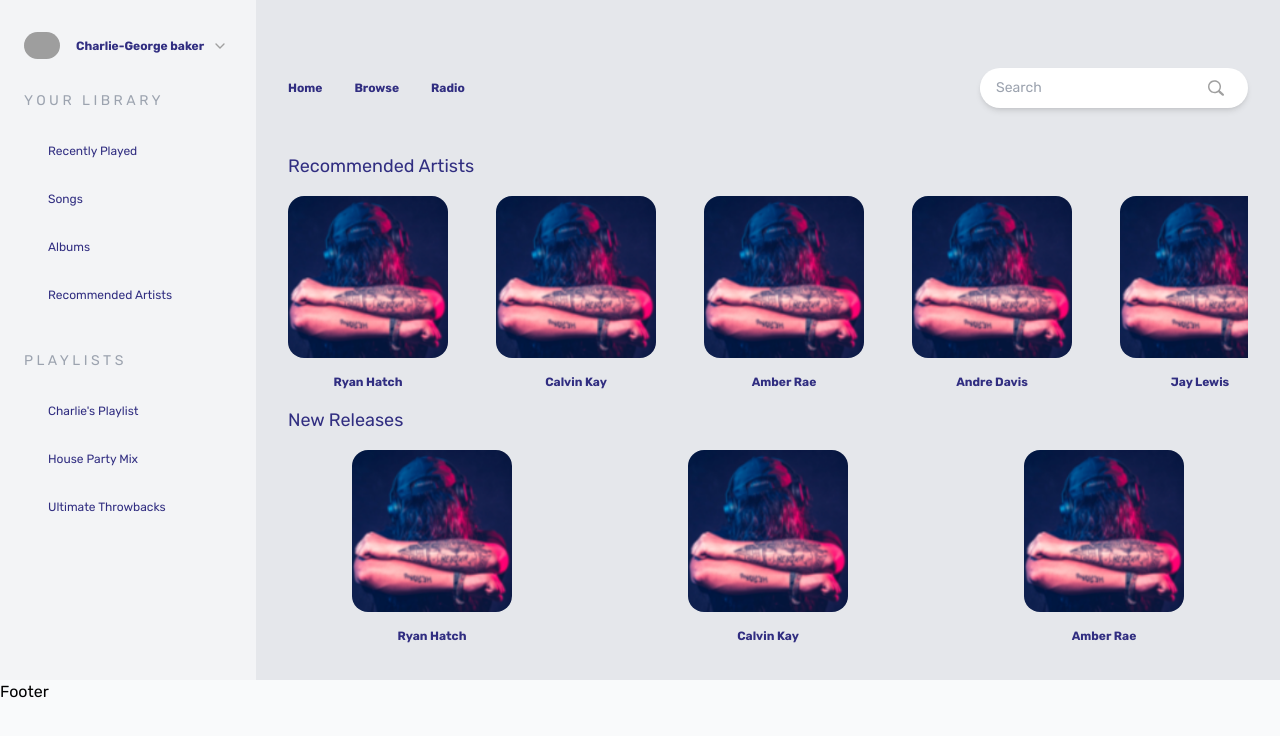
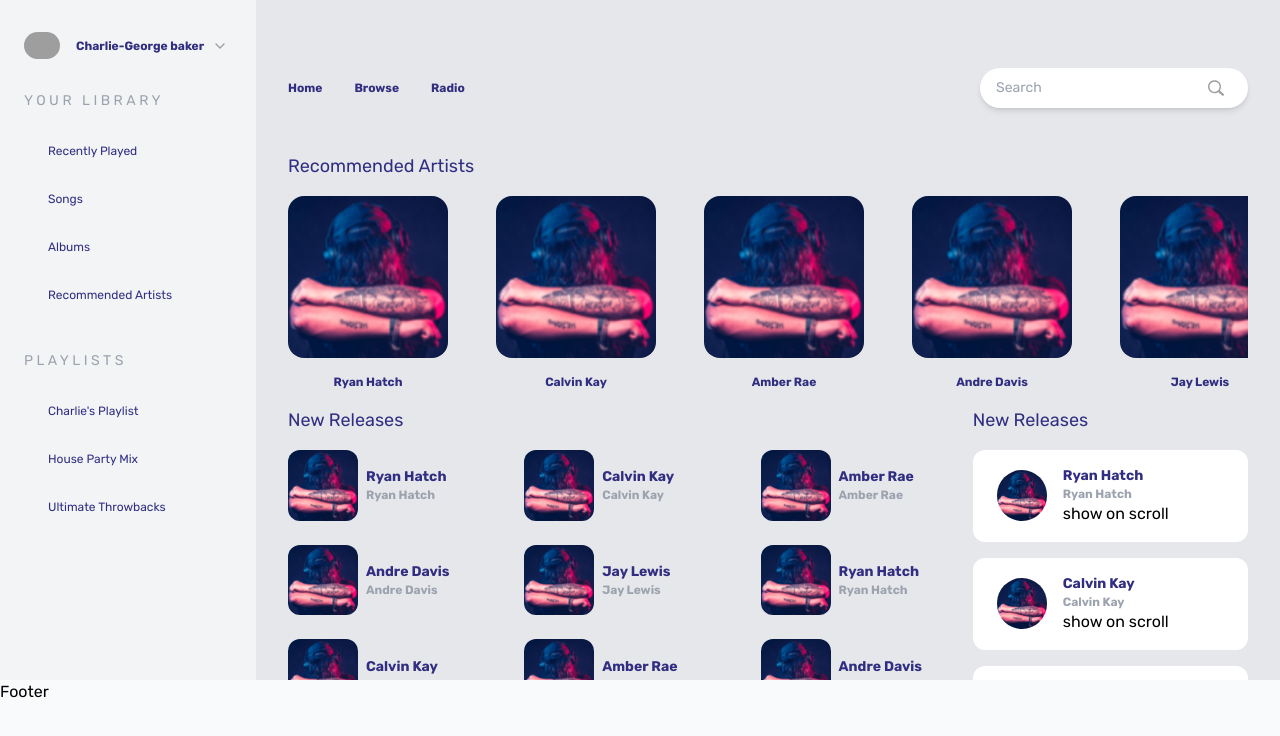
Before and after one commit to piyushsingh0992/music-player, a Next.js app: page / in a window 1280 px wide. Shown: the top 736 px of the page. Built offline with nearby package versions, Linux system fonts and the light colour scheme; grey boxes are pictures that could not be loaded.

Commit message:
trending section

```diff
--- a/src/components/playlists/index.tsx
+++ b/src/components/playlists/index.tsx
@@ -57,7 +57,9 @@ const RecommendedArtists = () => {
 
   return (
     <div className="px-8">
-      <p className="text-indigo-900 text-lg font-medium cursor-pointer py-4">Recommended Artists</p>
+      <p className="text-indigo-900 text-lg font-medium cursor-pointer py-4">
+        Recommended Artists
+      </p>
       <div className="flex space-x-12 overflow-x-auto recommended-artist-scrollbar-hide">
         {artistList.map(({ imgSrc, artistName }, index) => {
           return (
@@ -65,19 +67,25 @@ const RecommendedArtists = () => {
               key={`${artistName}-${index}`}
               className="flex-shrink-0 flex flex-col justify-start items-center"
             >
-              <Avatar src={imgSrc} width="160" height="200" borderRadius="rounded-2xl" />
-              <p className="pt-4 text-indigo-900 text-xs font-semibold cursor-pointer">{artistName}</p>
+              <Avatar
+                src={imgSrc}
+                width="160"
+                height="200"
+                borderRadius="rounded-2xl"
+              />
+              <p className="pt-4 text-indigo-900 text-xs font-semibold cursor-pointer">
+                {artistName}
+              </p>
             </div>
           );
         })}
       </div>
     </div>
-
   );
 };
 
 const NewReleases = () => {
-  const newReleases= [
+  const newReleases = [
     { imgSrc: "/sample-song.png", artistName: "Ryan Hatch" },
     { imgSrc: "/sample-song.png", artistName: "Calvin Kay" },
     { imgSrc: "/sample-song.png", artistName: "Amber Rae" },
@@ -90,17 +98,31 @@ const NewReleases = () => {
     { imgSrc: "/sample-song.png", artistName: "Jay Lewis" },
   ];
   return (
-    <div className="px-8">
-      <p className="text-indigo-900 text-lg font-medium cursor-pointer py-4">New Releases</p>
-      <div className="grid grid-cols-3 gap-12 overflow-auto">
+    <div className="pl-8 w-[70%] ">
+      <p className="text-indigo-900 text-lg font-medium cursor-pointer py-4 ">
+        New Releases
+      </p>
+      <div className="grid grid-cols-3 gap-6 overflow-auto ">
         {newReleases.map(({ imgSrc, artistName }, index) => {
           return (
             <div
             key={`${artistName}-${index}`}
-              className="flex flex-col justify-start items-center space-y-4"
+            className="flex  justify-start items-center   "
           >
-              <Avatar src={imgSrc} width={160} height={200} borderRadius="rounded-2xl" />
-              <p className="text-indigo-900 text-xs font-semibold cursor-pointer">{artistName}</p>
+            <Avatar
+              src={imgSrc}
+              width={70}
+              height={70}
+              borderRadius="rounded-xl"
+            />
+            <div className="ml-2">
+            <p className="text-indigo-900 text-sm font-semibold cursor-pointer">
+              {artistName}
+            </p>
+            <p className="text-gray-400 text-xs font-semibold cursor-pointer">
+              {artistName}
+            </p>
+            </div>
           </div>
           );
         })}
@@ -110,7 +132,7 @@ const NewReleases = () => {
 };
 
 const Trending = () => {
-  const trending= [
+  const trending = [
     { imgSrc: "/sample-song.png", artistName: "Ryan Hatch" },
     { imgSrc: "/sample-song.png", artistName: "Calvin Kay" },
     { imgSrc: "/sample-song.png", artistName: "Amber Rae" },
@@ -123,17 +145,32 @@ const Trending = () => {
     { imgSrc: "/sample-song.png", artistName: "Jay Lewis" },
   ];
   return (
-    <div className="px-8">
-      <p className="text-indigo-900 text-lg font-medium cursor-pointer py-4">New Releases</p>
-      <div className="grid grid-cols-3 gap-12 overflow-auto">
+    <div className="pr-8 w-[30%] ">
+      <p className="text-indigo-900 text-lg font-medium cursor-pointer py-4 ">
+        New Releases
+      </p>
+      <div >
         {trending.map(({ imgSrc, artistName }, index) => {
           return (
             <div
               key={`${artistName}-${index}`}
-              className="flex flex-col justify-start items-center space-y-4"
+              className="flex  justify-start items-center  rounded-xl bg-white px-6 py-4 mb-4"
             >
-              <Avatar src={imgSrc} width={160} height={200} borderRadius="rounded-2xl" />
-              <p className="text-indigo-900 text-xs font-semibold cursor-pointer">{artistName}</p>
+              <Avatar
+                src={imgSrc}
+                width={50}
+                height={50}
+                borderRadius="rounded-full"
+              />
+              <div className="ml-4">
+              <p className="text-indigo-900 text-sm font-semibold cursor-pointer">
+                {artistName}
+              </p>
+              <p className="text-gray-400  text-xs font-semibold cursor-pointer">
+                {artistName}
+              </p>
+              <p>show on scroll</p>
+              </div>
             </div>
           );
         })}
@@ -141,8 +178,6 @@ const Trending = () => {
     </div>
   );
 };
-
-
 
 export default function Playlist() {
   // This is mock data and could be replaced with your actual data fetching logic
@@ -153,10 +188,11 @@ export default function Playlist() {
         <Routes />
         <Search />
       </div>
-    <div className= "h-[80%] overflow-x-auto">
+      <div className="h-[80%] overflow-x-auto">
         <RecommendedArtists />
-    <div>
+        <div className="flex ">
           <NewReleases />
+          <Trending/>
         </div>
       </div>
     </div>
```
Lines whose indentation alone changed are shown as unchanged.
